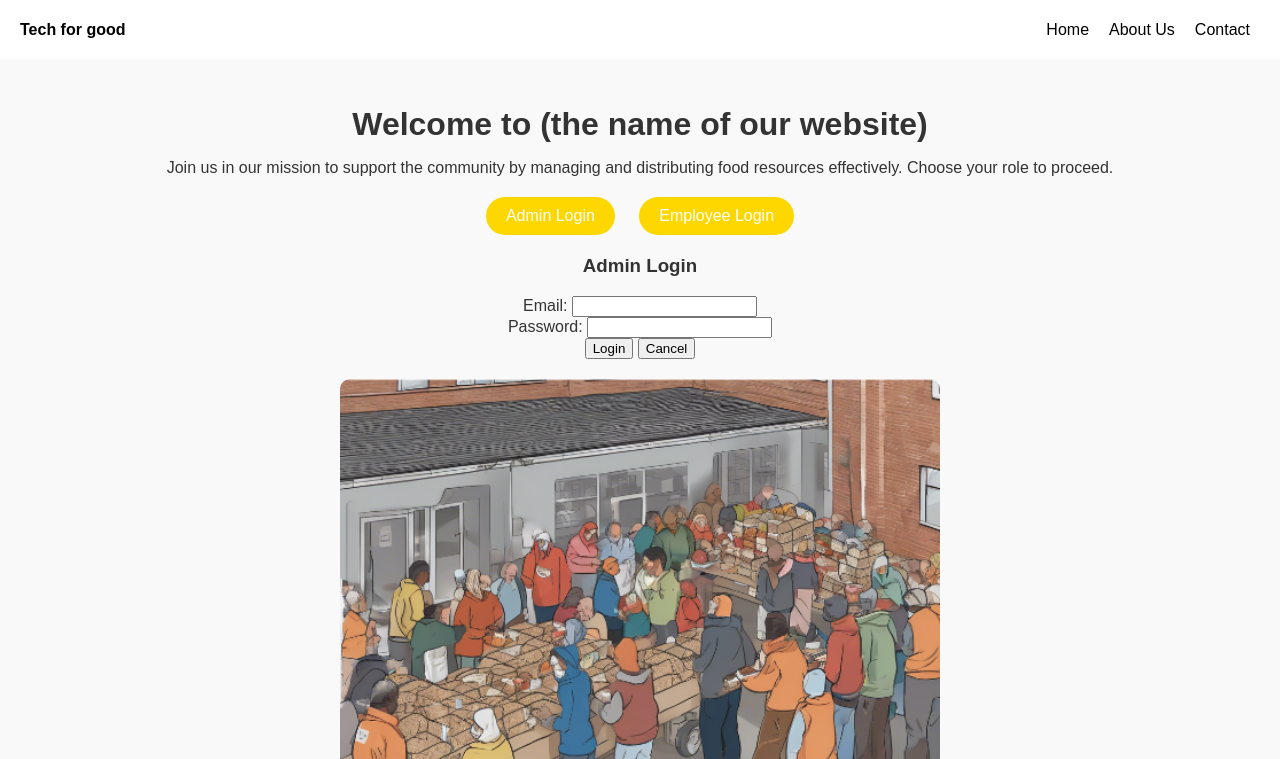
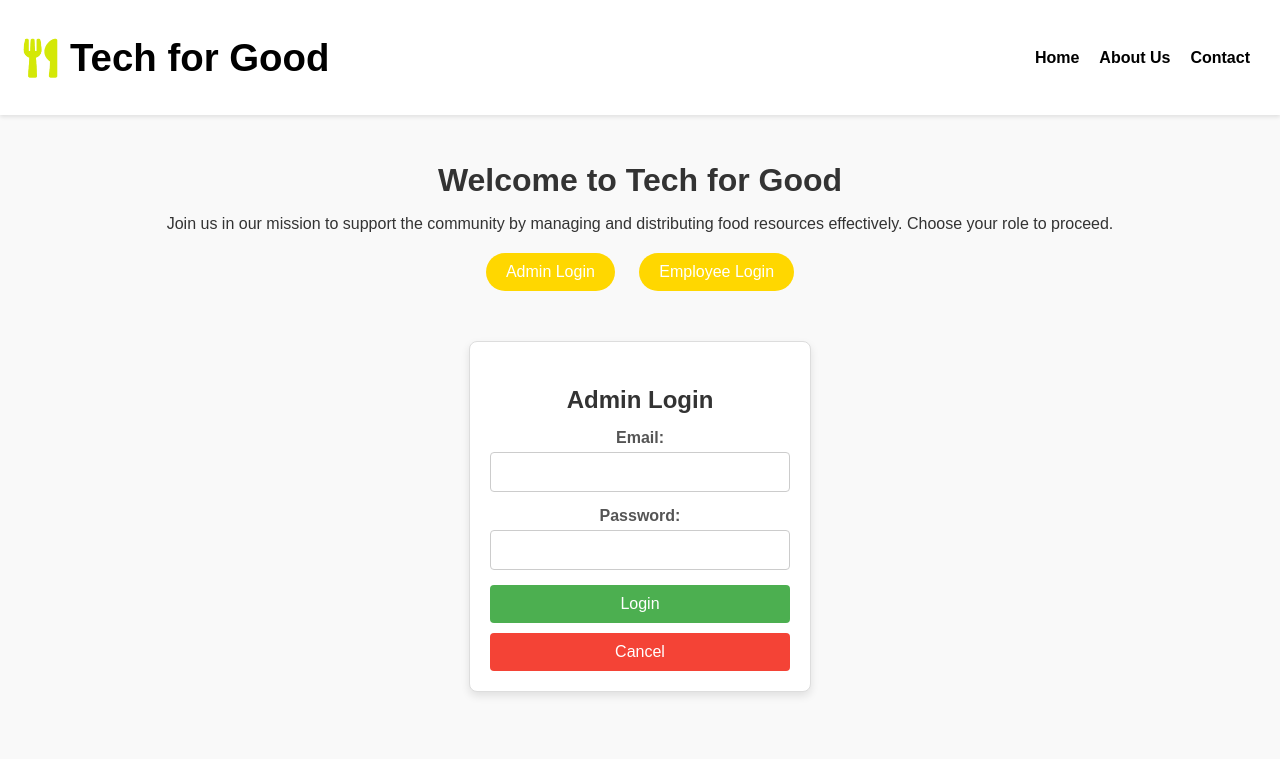
Before and after one commit to floreaflorin777/Techforgood_stable, a plain HTML site: page index.html in a window 1280 px wide. Both pictures are taken after a click on the button "Admin Login". Shown: the top 759 px of the page. Drawn offline with Linux system fonts and the light colour scheme.

Commit message:
now the css and html are good, the previous one was bad

```diff
--- a/index.html
+++ b/index.html
@@ -3,15 +3,15 @@
 <head>
     <meta charset="UTF-8">
     <meta name="viewport" content="width=device-width, initial-scale=1.0">
-    <title>Tech for good</title>
+    <title>Tech for Good</title>
     <link rel="stylesheet" href="styles.css">
-    <link rel="icon" href= "images/logoinvisiblebg.png" type= "icon.png" ></link:rel>
+    <link rel="icon" href="images/logoinvisiblebg.png" type="image/png">
 </head>
 <body>
     <header>
         <div class="logo">
-            <!-- <img src="logo.png" alt="FoodBankManager Logo"> (Our logo on the header) -->
-            <h1>Tech for good</h1>
+            <img src="images/logoinvisiblebg.png" alt="Tech for Good Logo">
+            <h1>Tech for Good</h1>
         </div>
         <nav>
             <ul>
@@ -22,32 +22,31 @@
         </nav>
     </header>
     <main>
-        <h2>Welcome to (the name of our website)</h2>
+        <h2>Welcome to Tech for Good</h2>
         <p>Join us in our mission to support the community by managing and distributing food resources effectively. Choose your role to proceed.</p>
         <div class="buttons">
             <button class="admin-btn" onclick="showLoginForm('admin')">Admin Login</button>
             <button class="employee-btn" onclick="showLoginForm('volunteer')">Employee Login</button>
         </div>
 
-        <!-- Login Form (initially hidden) -->
         <div id="loginForm" class="login-form" style="display: none;">
             <h3 id="loginTitle">Login</h3>
             <form onsubmit="handleLogin(event)">
                 <input type="hidden" id="userRole" value="">
                 <div class="form-group">
                     <label for="email">Email:</label>
-                    <input type="email" id="email" required>
+                    <input type="email" id="email" class="form-input" required>
                 </div>
                 <div class="form-group">
                     <label for="password">Password:</label>
-                    <input type="password" id="password" required>
+                    <input type="password" id="password" class="form-input" required>
                 </div>
-                <button type="submit" class="login-submit-btn">Login</button>
-                <button type="button" class="cancel-btn" onclick="hideLoginForm()">Cancel</button>
+                <button type="submit" class="btn login-submit-btn">Login</button>
+                <button type="button" class="btn cancel-btn" onclick="hideLoginForm()">Cancel</button>
             </form>
         </div>
 
-        <img src="images/techforgoodimage.png" alt="Food Bank Image" class="main-image">
+        <img src="images/techforgoodimage.png" alt="Tech for Good Image" class="main-image">
         <p class="description">
             Our food bank thrives on the dedication of our volunteers and the generosity of our donors. Together, we ensure that every person has access to nourishing meals.
         </p>
--- a/styles.css
+++ b/styles.css
@@ -13,18 +13,19 @@ header {
     padding: 10px 20px;
     background-color: #ffffff;
     color: #000000;
+    box-shadow: 0 2px 4px rgba(0, 0, 0, 0.1);
 }
 
 header .logo {
     display: flex;
     align-items: center;
-    font-size: 0.5rem;
+    font-size: 1.2rem;
     font-weight: bold;
 }
 
 header .logo img {
-    height: 30px;
-    width: 30px;
+    height: 40px;
+    width: 40px;
     margin-right: 10px;
 }
 
@@ -42,6 +43,7 @@ header nav ul li {
 header nav ul li a {
     color: #000000;
     text-decoration: none;
+    font-weight: bold;
 }
 
 main {
@@ -70,6 +72,7 @@ main p {
     border-radius: 20px;
     cursor: pointer;
     font-size: 1rem;
+    transition: background-color 0.3s;
 }
 
 .admin-btn {
@@ -77,9 +80,90 @@ main p {
     color: white;
 }
 
+.admin-btn:hover {
+    background-color: #FFC107;
+}
+
 .employee-btn {
     background-color: #FFD700;
-    color: rgb(255, 255, 255);
+    color: white;
+    border: none;
+    border-radius: 20px;
+    padding: 10px 20px;
+    cursor: pointer;
+    font-size: 1rem;
+    transition: background-color 0.3s;
+}
+
+.employee-btn:hover {
+    background-color: #FFC107;
+}
+
+.login-form {
+    background-color: #ffffff;
+    border: 1px solid #ddd;
+    border-radius: 8px;
+    padding: 20px;
+    width: 300px;
+    margin: 50px auto;
+    box-shadow: 0 4px 8px rgba(0, 0, 0, 0.1);
+    display: none;
+}
+
+.login-form h3 {
+    font-size: 1.5rem;
+    margin-bottom: 15px;
+    text-align: center;
+    color: #333;
+}
+
+.form-group {
+    margin-bottom: 15px;
+}
+
+.form-group label {
+    display: block;
+    font-weight: bold;
+    margin-bottom: 5px;
+    color: #555;
+}
+
+.form-input {
+    width: 100%;
+    padding: 10px;
+    border: 1px solid #ccc;
+    border-radius: 4px;
+    font-size: 1em;
+    box-sizing: border-box;
+}
+
+.btn {
+    padding: 10px 15px;
+    border-radius: 4px;
+    cursor: pointer;
+    font-size: 1em;
+    width: 100%;
+}
+
+.login-submit-btn {
+    background-color: #4CAF50;
+    color: white;
+    border: none;
+}
+
+.login-submit-btn:hover {
+    background-color: #45A049;
+}
+
+.cancel-btn {
+    background-color: #f44336;
+    color: white;
+    border: none;
+    margin-top: 10px;
+}
+
+.cancel-btn:hover {
+    background-color: #e53935;
 }
 
 .main-image {
@@ -98,7 +182,7 @@ main p {
 footer {
     background-color: #7c7c7c33;
     color: #000000;
-    padding: 2px 2px;
+    padding: 10px 20px;
     display: flex;
     justify-content: space-between;
     align-items: center;
@@ -107,7 +191,6 @@ footer {
 
 footer p {
     margin: 0;
-    margin-left: 15px;
 }
 
 footer .footer-links {
@@ -119,5 +202,8 @@ footer .footer-links a {
     color: #000000;
     text-decoration: none;
     font-size: 0.9rem;
-    gap: 10px;
 }
+
+footer .footer-links a:hover {
+    text-decoration: underline;
+}
```
